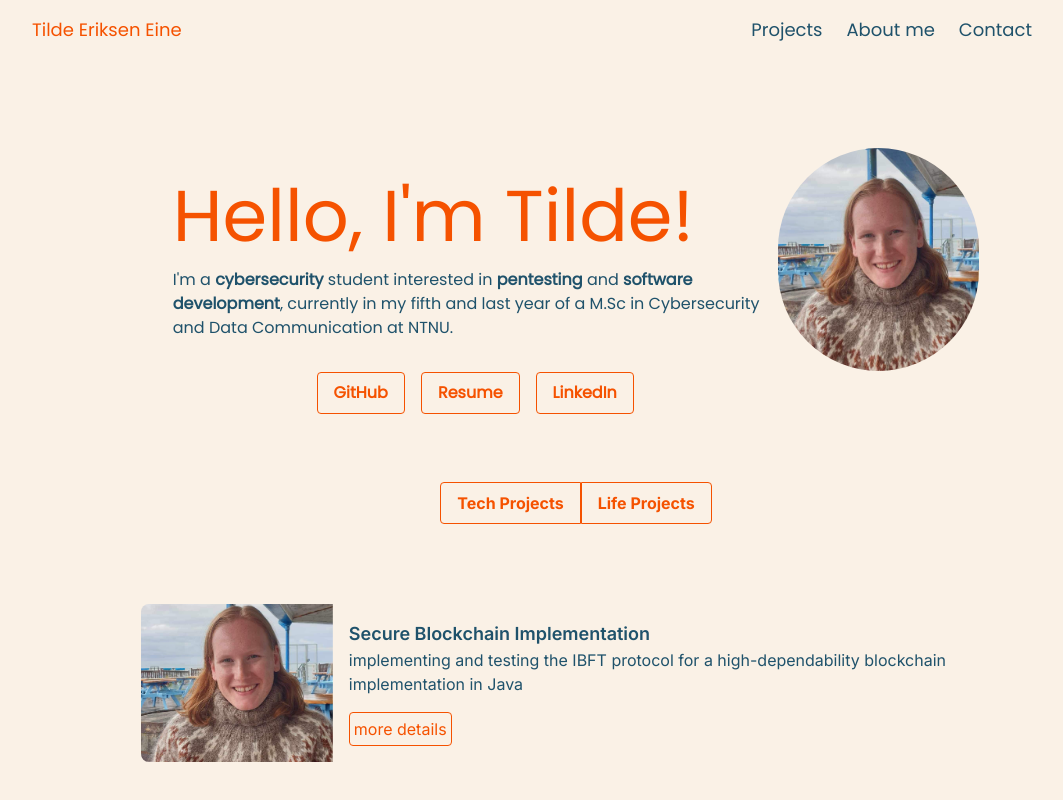
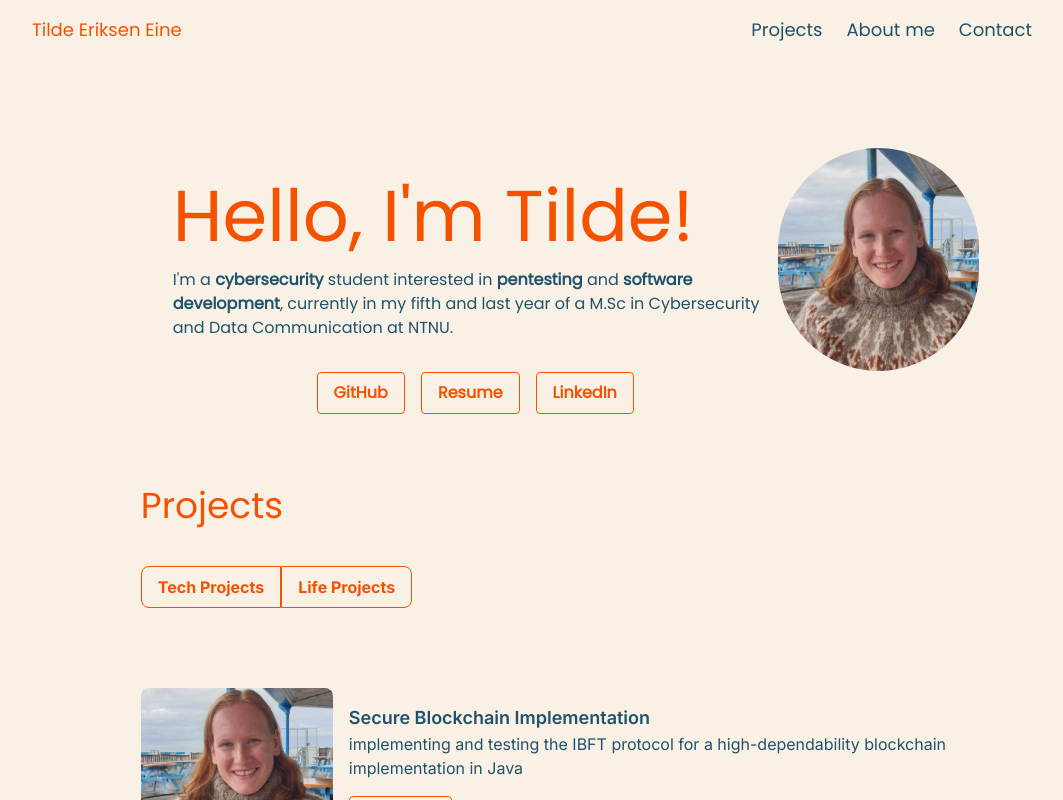
Before and after one commit to tildeeine/tildeeine.github.io, a Next.js app: page / in a window 1280 px wide. Shown: the top 800 px of the page, without its empty margins (64-1127 px from the left). Built offline with nearby package versions, Linux system fonts and the light colour scheme.

Commit message:
fix: Minor alignment fixes

```diff
--- a/src/components/Project/ProjectSection.tsx
+++ b/src/components/Project/ProjectSection.tsx
@@ -11,12 +11,17 @@ const projects = [
 const ProjectSection: React.FC = () => {
     return (
         <section id='project'>
-            <div className="flex flex-wrap justify-center mt-9 w-4/5 mx-auto">
+            <div className="mt-30 py-10 w-4/5 mx-auto">
+                <h1 className="text-4xl font-poppins text-darkorange text-left">
+                    Projects
+                </h1>
+            </div>
+            <div className="flex flex-wrap justify-right w-4/5 mx-auto">
                 <div >
-                    <button className="bg-background border border-darkorange hover:bg-darkorange hover:text-background text-darkorange font-bold py-2 px-4 rounded-l">
+                    <button className="bg-background border border-darkorange hover:bg-darkorange hover:text-background text-darkorange font-bold py-2 px-4 rounded-l-lg">
                         Tech Projects
                     </button>
-                    <button className="bg-background border border-darkorange hover:bg-darkorange hover:text-background text-darkorange font-bold py-2 px-4 rounded-r">
+                    <button className="bg-background border border-darkorange hover:bg-darkorange hover:text-background text-darkorange font-bold py-2 px-4 rounded-r-lg">
                         Life Projects
                     </button>
                 </div>
```
